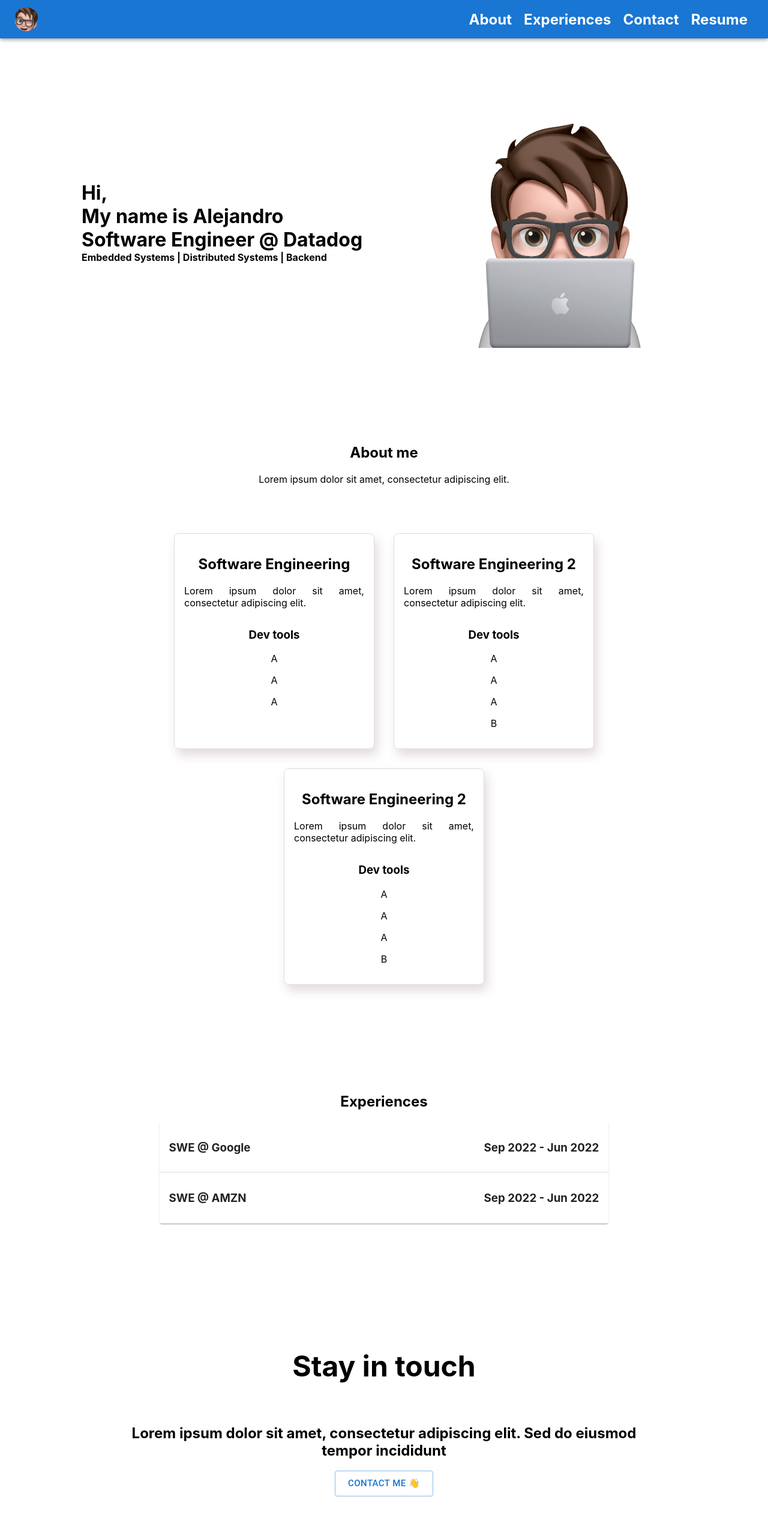
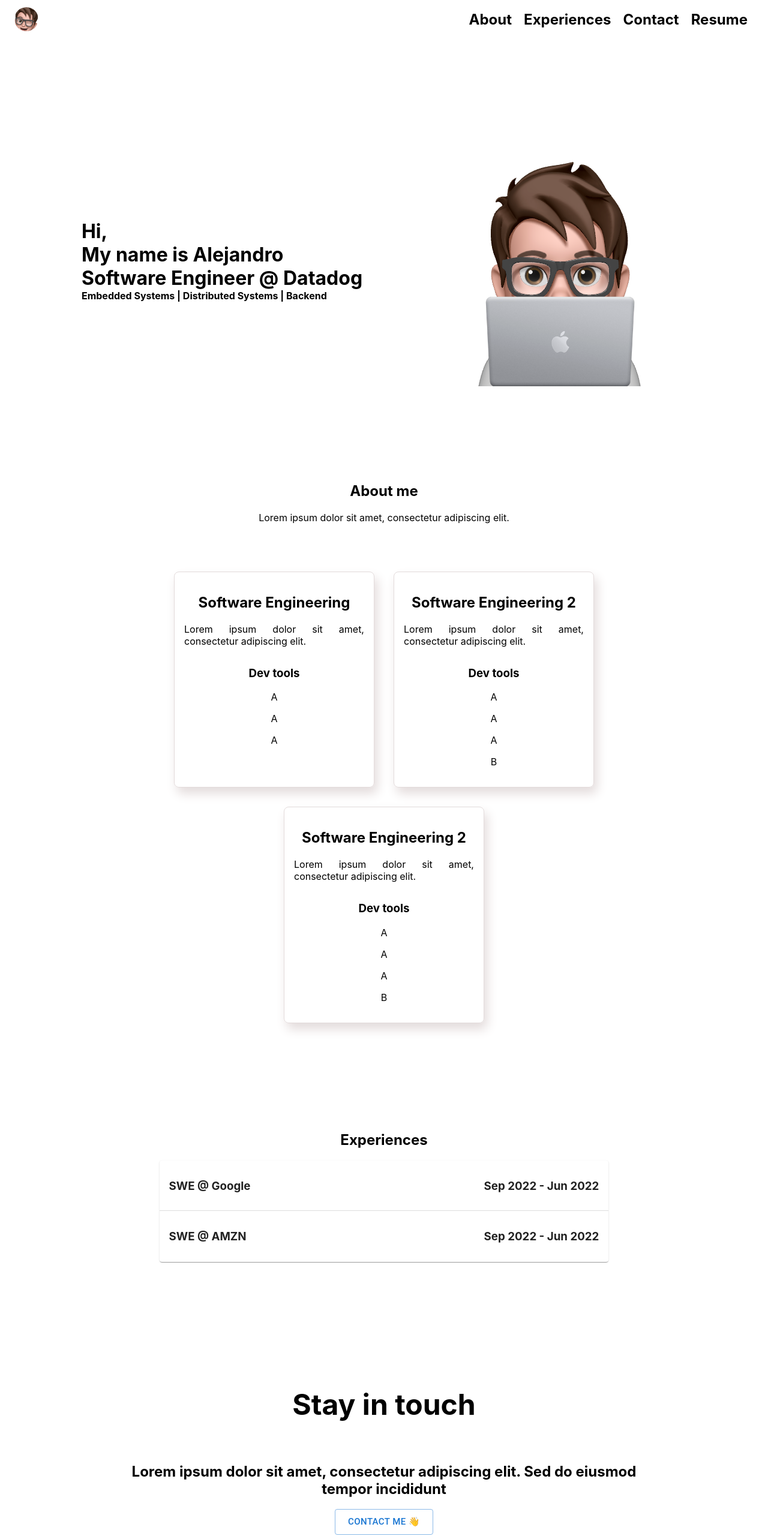
Before and after one commit to alex210501/Portfolio, a React (Create React App) app in the folder portfolio/: page / in a window 1280 px wide. Shown: the top 2566 px of the page at 60% size. Built offline with nearby package versions, Linux system fonts and the light colour scheme.

Commit message:
Add navigation

```diff
--- a/portfolio/src/App.tsx
+++ b/portfolio/src/App.tsx
@@ -1,29 +1,37 @@
-import React from 'react';
-import { ThemeProvider, createTheme } from '@mui/material';
+import React, { useRef } from "react";
+import { createTheme } from "@mui/material";
 
-import './App.css';
-import About from './sections/About';
-import Contact from './sections/Contact';
-import Credits from './sections/Credits';
-import Experiences from './sections/Experiences';
-import HomeAppBar from './components/HomeAppBar';
-import Home from './sections/Home';
+import "./App.css";
+import About from "./sections/About";
+import Contact from "./sections/Contact";
+import Credits from "./sections/Credits";
+import Experiences from "./sections/Experiences";
+import HomeAppBar from "./components/HomeAppBar";
+import Home from "./sections/Home";
 
 const theme = createTheme({
   palette: {
-    mode: 'light',
+    mode: "light",
   },
 });
 
+function App() {
+  let homeSectionRef = useRef<HTMLDivElement | null>(null);
+  let aboutSectionRef = useRef<HTMLDivElement | null>(null);
+  let experiencesSectionRef = useRef<HTMLDivElement | null>(null);
+  let contactSectionRef = useRef<HTMLDivElement | null>(null);
 
-function App() {
   return (
     <div className="App">
-      <HomeAppBar />
-      <Home />
-      <About />
-      <Experiences />
-      <Contact />
+      <HomeAppBar
+        aboutSectionRef={aboutSectionRef}
+        experiencesSectionRef={experiencesSectionRef}
+        contactSectionRef={contactSectionRef}
+      />
+      <Home innerRef={homeSectionRef} />
+      <About innerRef={aboutSectionRef} />
+      <Experiences innerRef={experiencesSectionRef} />
+      <Contact innerRef={contactSectionRef} />
       <Credits />
     </div>
   );
--- a/portfolio/src/components/HomeAppBar.tsx
+++ b/portfolio/src/components/HomeAppBar.tsx
@@ -1,27 +1,48 @@
-import React, { useState } from "react";
-import { AppBar, Toolbar, Typography } from "@mui/material";
+import React from "react";
+import { AppBar, Toolbar } from "@mui/material";
 import { Box } from "@mui/material";
 import styled from "styled-components";
 
 import AppBarAvatar from "./AppBarAvatar";
 
+interface NavigationBarProps {
+  aboutSectionRef: React.RefObject<HTMLDivElement>;
+  experiencesSectionRef: React.RefObject<HTMLDivElement>;
+  contactSectionRef: React.RefObject<HTMLDivElement>;
+}
+
 const StyledLink = styled.h2`
   margin: 10px;
 `;
 
-function HomeAppBar() {
+function HomeAppBar({
+  aboutSectionRef,
+  experiencesSectionRef,
+  contactSectionRef,
+}: NavigationBarProps) {
+  const scrollToSection = (ref: React.RefObject<HTMLDivElement>) => {
+    console.log(ref, ref.current, aboutSectionRef);
+    if (ref.current) {
+      ref.current.scrollIntoView({ behavior: "smooth" });
+    }
+  };
+
   return (
     <Box>
-            <AppBar component='nav'>
       <Toolbar>
         <AppBarAvatar />
         <Box style={{ flexGrow: 1 }} />
-                    <StyledLink>About</StyledLink>
-                    <StyledLink>Experiences</StyledLink>
-                    <StyledLink>Contact</StyledLink>
+        <StyledLink onClick={() => scrollToSection(aboutSectionRef)}>
+          About
+        </StyledLink>
+        <StyledLink onClick={() => scrollToSection(experiencesSectionRef)}>
+          Experiences
+        </StyledLink>
+        <StyledLink onClick={() => scrollToSection(contactSectionRef)}>
+          Contact
+        </StyledLink>
         <StyledLink>Resume</StyledLink>
       </Toolbar>
-            </AppBar>
     </Box>
   );
 }
--- a/portfolio/src/sections/About.tsx
+++ b/portfolio/src/sections/About.tsx
@@ -1,7 +1,8 @@
+import { useEffect, useRef } from "react";
 import styled from "styled-components";
 
 import SkillBox from "../components/SkillBox";
-import StyledSection from "../styles/StyledSection";
+import Section, { labeledSectionProps } from "./Sections";
 
 const dummyText = "Lorem ipsum dolor sit amet, consectetur adipiscing elit.";
 
@@ -21,9 +22,9 @@
   gap: 2em;
 `;
 
-export default function About() {
+export default function About({ innerRef }: labeledSectionProps) {
   return (
-    <StyledSection>
+    <Section innerRef={innerRef}>
       <Container>
         <div style={{ marginBottom: "5em" }}>
           <h1>About me</h1>
@@ -50,6 +51,6 @@
           />
         </SkillBoxContainer>
       </Container>
-    </StyledSection>
+    </Section>
   );
 }
--- a/portfolio/src/sections/Contact.tsx
+++ b/portfolio/src/sections/Contact.tsx
@@ -1,7 +1,7 @@
 import { Button } from "@mui/material";
 import styled from "styled-components";
 
-import StyledSection from "../styles/StyledSection";
+import Section, { labeledSectionProps } from "./Sections";
 
 const Container = styled.div`
     display: flex;
@@ -22,14 +22,16 @@
 const email = "testemail@gmail.com";
 const contactText = "Lorem ipsum dolor sit amet, consectetur adipiscing elit. Sed do eiusmod tempor incididunt ";
 
-export default function Contact() {
+export default function Contact({ innerRef }: labeledSectionProps) {
+    console.log(innerRef);
+
     return (
-        <StyledSection>
+        <Section innerRef={innerRef}>
             <Container>
                 <ContactTitle>Stay in touch</ContactTitle>
                 <h2>{contactText}</h2>
                 <Button variant="outlined" size="large" href={`mailto:${email}`}>Contact me 👋</Button>
             </Container>
-        </StyledSection>
+        </Section>
     );
 }
--- a/portfolio/src/sections/Experiences.tsx
+++ b/portfolio/src/sections/Experiences.tsx
@@ -7,7 +7,7 @@
 import styled from "styled-components";
 
 import amazonLogo from "../images/amazon-logo.png";
-import StyledSection from "../styles/StyledSection";
+import Section, { labeledSectionProps } from "./Sections";
 
 // Define the type for the callback function
 type OnClickCallback = () => void;
@@ -171,7 +171,7 @@
   );
 }
 
-function Experiences() {
+function Experiences({ innerRef }: labeledSectionProps) {
   const lorem =
     "Lorem ipsum dolor sit amet, consectetur adipiscing elit. Sed do eiusmod tempor incididunt ut labore et dolore magna aliqua. Ut enim ad minim veniam, quis nostrud exercitation ullamco laboris nisi ut aliquip ex ea commodo consequat. Duis aute irure dolor in reprehenderit in voluptate velit esse cillum dolore eu fugiat nulla pariatur. Excepteur sint occaecat cupidatat non proident, sunt in culpa qui officia deserunt mollit anim id est laborum.";
   const obj: ExperienceInfo = {
@@ -198,13 +198,13 @@
   };
 
   return (
-    <StyledSection>
+    <Section innerRef={innerRef}>
       <Container>
         <h1>Experiences</h1>
         <ExperienceAccordion info={obj} />
         <ExperienceAccordion info={obj2} />
       </Container>
-    </StyledSection>
+    </Section>
   );
 }
 
--- a/portfolio/src/sections/Home.tsx
+++ b/portfolio/src/sections/Home.tsx
@@ -1,8 +1,7 @@
-import { Grid } from "@mui/material";
 import styled from "styled-components";
 
 import appleMemoji from "../images/memoji-apple-laptop.png";
-import StyledSection from "../styles/StyledSection";
+import Section, { labeledSectionProps } from "./Sections";
 
 const StyledContainer = styled.div`
   display: flex;
@@ -33,26 +32,30 @@
   return (
     <StyledPresentation>
       <StyledPresentationText>Hi,</StyledPresentationText>
-            <StyledPresentationText>My name is <strong>Alejandro</strong></StyledPresentationText>
-            <StyledPresentationText>Software Engineer @ Datadog</StyledPresentationText>
-            <StyledPresentationSpecialization>Embedded Systems | Distributed Systems | Backend</StyledPresentationSpecialization>
+      <StyledPresentationText>
+        My name is <strong>Alejandro</strong>
+      </StyledPresentationText>
+      <StyledPresentationText>
+        Software Engineer @ Datadog
+      </StyledPresentationText>
+      <StyledPresentationSpecialization>
+        Embedded Systems | Distributed Systems | Backend
+      </StyledPresentationSpecialization>
     </StyledPresentation>
   );
 }
 
 function AvatarImage() {
-    return (
-        <img src={appleMemoji} alt="AB" />
-    );
+  return <img src={appleMemoji} alt="AB" />;
 }
 
-export default function Home() {
+export default function Home({ innerRef }: labeledSectionProps) {
   return (
-        <StyledSection>
+    <Section innerRef={innerRef}>
       <StyledContainer>
         <Presentation />
         <AvatarImage />
       </StyledContainer>
-        </StyledSection>
+    </Section>
   );
 }
--- /dev/null
+++ b/portfolio/src/sections/Sections.tsx
@@ -0,0 +1,15 @@
+import { ReactNode } from "react";
+import StyledSection from "../styles/StyledSection";
+
+interface sectionProps {
+  innerRef: React.RefObject<HTMLDivElement>;
+  children: ReactNode;
+}
+
+export interface labeledSectionProps {
+    innerRef: React.RefObject<HTMLDivElement>;
+}
+
+export default function Section({ innerRef, children }: sectionProps) {
+  return <StyledSection ref={innerRef}>{children}</StyledSection>;
+}
```
Lines whose indentation alone changed are shown as unchanged.
